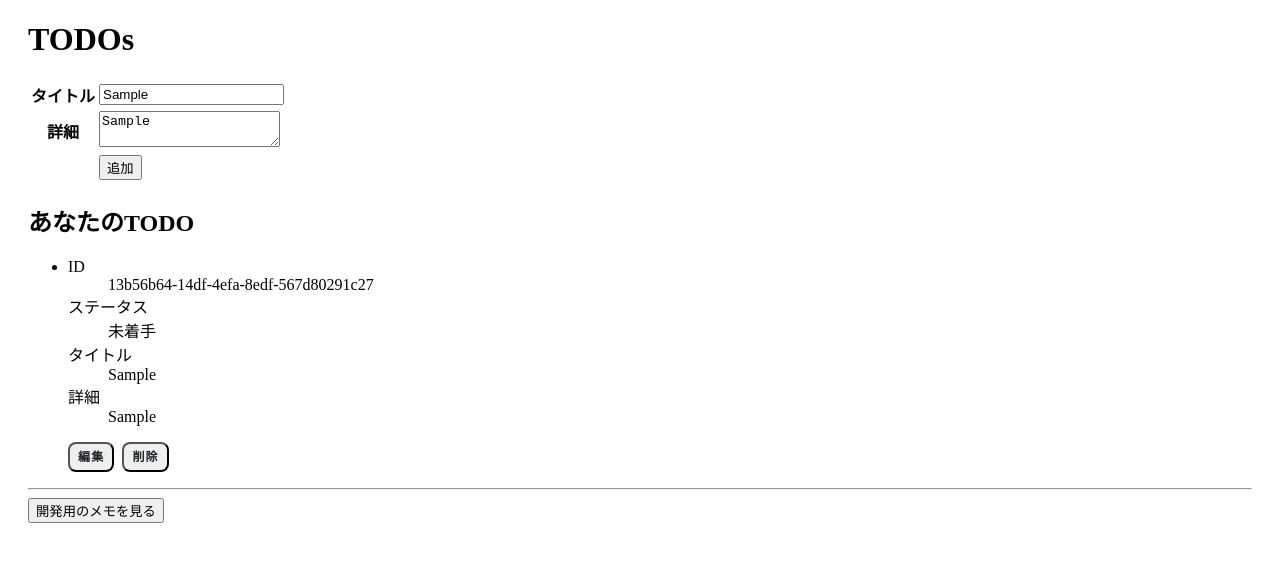
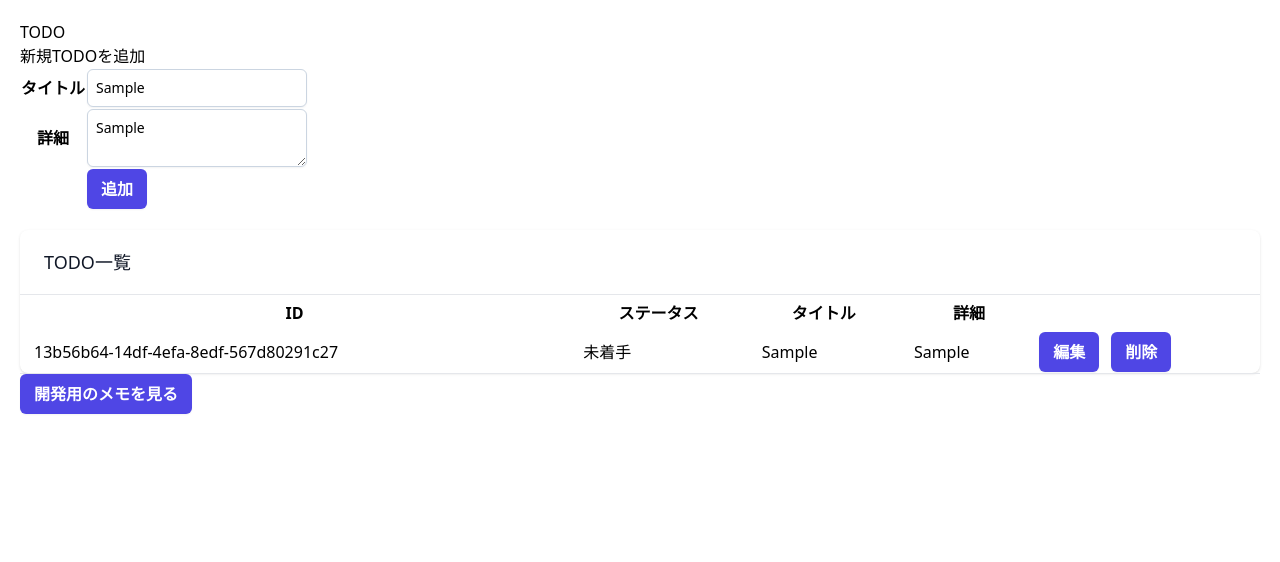
Before and after one commit to kkosuke/react-todo, a React (Create React App) app: page / in a window 1280 px wide. Both pictures are taken after typing "Sample", "Sample" into the empty fields and a click on the button "追加". Shown: the top 562 px of the page. Built offline with nearby package versions, Linux system fonts and the light colour scheme.

Commit message:
tailwind ts

```diff
--- a/package.json
+++ b/package.json
@@ -10,6 +10,7 @@
     "react-dom": "^18.2.0",
     "react-scripts": "5.0.1",
     "styled-components": "^5.3.6",
+    "typescript": "^4.9.5",
     "uuid": "^9.0.0",
     "web-vitals": "^2.1.4"
   },
@@ -36,5 +37,10 @@
       "last 1 firefox version",
       "last 1 safari version"
     ]
+  },
+  "devDependencies": {
+    "autoprefixer": "^10.4.13",
+    "postcss": "^8.4.21",
+    "tailwindcss": "^3.2.4"
   }
 }
--- a/src/App.js
+++ b/src/App.js
@@ -1,9 +1,10 @@
 import React, {useState, useEffect} from "react";
 import { v4 as uuidv4 } from 'uuid';
 import styled from "styled-components"
-import {Rule} from "./components/Rule";
+import {MyMemo} from "./components/MyMemo";
 import {Todo} from "./components/Todo";
 import {TodoStatus} from "./constants/TodoStatus";
+import "./index.css"
 
 const SLabel = styled.label`
   cursor: pointer;
@@ -70,9 +71,11 @@ const App = () =>{
     <div className="" style={{
       margin: "20px"
     }}>
-      <h1>TODOs</h1>
+      <h1>TODO</h1>
       {
         isEditing ? (
+          <>
+            <h2>新規TODOを編集</h2>
             <form onSubmit={onEditSubmit}>
               <table>
                 <tbody>
@@ -91,44 +94,67 @@ const App = () =>{
                   </tr>
                   <tr>
                     <th>タイトル</th>
-                  <td><input type="text" value={currentTodo.title} onChange={onTodoInputChange} /></td>
+                    <td><input type="text" value={currentTodo.title} onChange={onTodoInputChange} className="block bg-white w-full border border-slate-300 rounded-md py-2 px-2 shadow-sm focus:outline-none focus:border-sky-500 focus:ring-sky-500 focus:ring-1 sm:text-sm"/></td>
                   </tr>
                   <tr>
                     <th>詳細</th>
-                  <td><textarea onChange={onTodoDetailTextareaChange} value={currentTodo.detail}></textarea></td>
+                    <td><textarea onChange={onTodoDetailTextareaChange} value={currentTodo.detail} className="block bg-white w-full border border-slate-300 rounded-md py-2 px-2 shadow-sm focus:outline-none focus:border-sky-500 focus:ring-sky-500 focus:ring-1 sm:text-sm"></textarea></td>
                   </tr>
                   <tr>
                     <th>&nbsp;</th>
-                  <td><button type="submit">更新</button></td>
+                    <td><button type="submit" className="rounded-md bg-indigo-600 px-3.5 py-1.5 text-base font-semibold leading-7 text-white shadow-sm hover:bg-indigo-500 focus-visible:outline focus-visible:outline-2 focus-visible:outline-offset-2 focus-visible:outline-indigo-600">更新</button></td>
                   </tr>
                 </tbody>
               </table>
             </form>
+          </>
         ) : (
+          <>
+            <h2>新規TODOを追加</h2>
             <form onSubmit={onTodoSubmit}>
               <table>
                 <tbody>
                   <tr>
                     <th>タイトル</th>
-                  <td><input type="text" value={newTodo.title} onChange={onTodoInputChange} /></td>
+                    <td>
+                    <label className="relative block">
+                      <input className="block bg-white w-full border border-slate-300 rounded-md py-2 px-2 shadow-sm focus:outline-none focus:border-sky-500 focus:ring-sky-500 focus:ring-1 sm:text-sm" placeholder="タイトルを入力" type="text" name="search" value={newTodo.title} onChange={onTodoInputChange} />
+                    </label>
+                    </td>
                   </tr>
                   <tr>
                     <th>詳細</th>
-                  <td><textarea onChange={onTodoDetailTextareaChange} value={newTodo.detail}></textarea></td>
+                    <td><textarea onChange={onTodoDetailTextareaChange} value={newTodo.detail} className="block bg-white w-full border border-slate-300 rounded-md py-2 px-2 shadow-sm focus:outline-none focus:border-sky-500 focus:ring-sky-500 focus:ring-1 sm:text-sm" placeholder="詳細情報を入力してください"></textarea></td>
                   </tr>
                   <tr>
                     <th>&nbsp;</th>
-                  <td><button type="submit">追加</button></td>
+                    <td><button type="submit" className="rounded-md bg-indigo-600 px-3.5 py-1.5 text-base font-semibold leading-7 text-white shadow-sm hover:bg-indigo-500 focus-visible:outline focus-visible:outline-2 focus-visible:outline-offset-2 focus-visible:outline-indigo-600">追加</button></td>
                   </tr>
                 </tbody>
               </table>
             </form>
+          </>
         )
       }
-      <section>
-        <h2>あなたのTODO</h2>
+      <section className="mt-5">
+        <div className="overflow-hidden bg-white shadow sm:rounded-lg">
+          <div className="px-4 py-5 sm:px-6">
+            <h2 className="text-lg font-medium leading-6 text-gray-900">TODO一覧</h2>
+          </div>
+          <div className="border-t border-gray-200">
+          <table className="w-full">
+            <thead>
+              <tr>
+                <th className="px-3.5 py-1.5">ID</th>
+                <th className="px-3.5 py-1.5">ステータス</th>
+                <th className="px-3.5 py-1.5">タイトル</th>
+                <th className="px-3.5 py-1.5">詳細</th>
+                <th className="px-3.5 py-1.5"></th>
+              </tr>
+            </thead>
+            <tbody>
             {todoList.length ? (
-          <ul>
+                <>
                   {todoList.map((todo)=>(
                     <Todo key={todo.id}
                       todo={todo}
@@ -136,12 +162,22 @@ const App = () =>{
                       onClickDelete={onClickDelete}
                     />
                   ))}
-          </ul>
+                </>
               ) : (
-          <p>TODOを入力してください。</p>
+
+                <tr>
+                  <td colSpan="5">
+                    TODOを入力してください。
+                  </td>
+                </tr>
               )}
+              </tbody>
+            </table>
+          </div>
+        </div>
+
       </section>
-      <Rule />
+      <MyMemo />
     </div>
   )
 }
--- a/src/components/Rule.js
+++ b/src/components/MyMemo.js
@@ -11,16 +11,22 @@ const SH2 = styled.h2`
   margin:0;
 `
 
-export const Rule = () => {
+export const MyMemo = () => {
   const [isShow, setIsShow] = useState(false);
   const toggleShow = () =>{ setIsShow(!isShow)}
   return (
     <>
       <hr />
-      <button onClick={toggleShow}>開発用のメモを見る</button>
+      <button onClick={toggleShow} className="rounded-md bg-indigo-600 px-3.5 py-1.5 text-base font-semibold leading-7 text-white shadow-sm hover:bg-indigo-500 focus-visible:outline focus-visible:outline-2 focus-visible:outline-offset-2 focus-visible:outline-indigo-600">開発用のメモを見る</button>
       {isShow && (
         <>
           <SSection>
+            <SH2>icon, tailwind</SH2>
+            <ul>
+              <li><a href="https://heroicons.com/">https://heroicons.com/</a></li>
+              <li><a href="https://tailwindui.com/?ref=top">https://tailwindui.com/?ref=top</a></li>
+              <li><a href="https://zenn.dev/knaka0209/books/9e86ccb888758c/viewer/663286">https://zenn.dev/knaka0209/books/9e86ccb888758c/viewer/663286</a></li>
+            </ul>
             <SH2>説明/学習法</SH2>
             <p>TODOリストをつくってみる。ReactHooksを使う。</p>
             <dl>
--- a/src/components/Todo.js
+++ b/src/components/Todo.js
@@ -1,51 +1,16 @@
-import styled, {css} from "styled-components"
 import {TodoStatus} from "../constants/TodoStatus";
 
-const SButtonMixin = css`
-  font-size: 12px;
-  font-weight: 700;
-  line-height: 1.5;
-  position: relative;
-  display: inline-block;
-  padding: 4px 8px;
-  cursor: pointer;
-  user-select: none;
-  text-align: center;
-  vertical-align: middle;
-  text-decoration: none;
-  letter-spacing: 0.1em;
-  color: #212529;
-  border-radius: 0.5rem;
-`
-
-const SEditButton = styled.button`
-  ${SButtonMixin}
-  margin-right: 8px;
-`
-const SDeleteButton = styled.button`
-${SButtonMixin}
-`
-
-const STodoItem = styled.li`
-  ${props => props.Done === true && css`
-    opacity: 0.2;
-  `}
-`
 export const Todo = (props) =>{
   return (
-    <STodoItem Done={props.todo.status === 2}>
-      <dl>
-        <dt>ID</dt>
-        <dd>{props.todo.id}</dd>
-        <dt>ステータス</dt>
-        <dd>{TodoStatus[props.todo.status]}</dd>
-        <dt>タイトル</dt>
-        <dd>{props.todo.title}</dd>
-        <dt>詳細</dt>
-        <dd>{props.todo.detail}</dd>
-      </dl>
-      <SEditButton onClick={() => props.onClickEdit(props.todo)}>編集</SEditButton>
-      <SDeleteButton onClick={() => props.onClickDelete(props.todo.id)}>削除</SDeleteButton>
-    </STodoItem>
+      <tr>
+        <td className="px-3.5 py-1.5">{props.todo.id}</td>
+        <td className="px-3.5 py-1.5">{TodoStatus[props.todo.status]}</td>
+        <td className="px-3.5 py-1.5">{props.todo.title}</td>
+        <td className="px-3.5 py-1.5">{props.todo.detail}</td>
+        <td>
+          <button className="rounded-md bg-indigo-600 px-3.5 py-1.5 text-base font-semibold leading-7 text-white shadow-sm hover:bg-indigo-500 focus-visible:outline focus-visible:outline-2 focus-visible:outline-offset-2 focus-visible:outline-indigo-600 mr-3" onClick={() => props.onClickEdit(props.todo)}>編集</button>
+          <button className="rounded-md bg-indigo-600 px-3.5 py-1.5 text-base font-semibold leading-7 text-white shadow-sm hover:bg-indigo-500 focus-visible:outline focus-visible:outline-2 focus-visible:outline-offset-2 focus-visible:outline-indigo-600" onClick={() => props.onClickDelete(props.todo.id)}>削除</button>
+        </td>
+      </tr>
   )
 }
--- /dev/null
+++ b/src/index.css
@@ -0,0 +1,3 @@
+@tailwind base;
+@tailwind components;
+@tailwind utilities;
--- /dev/null
+++ b/tailwind.config.js
@@ -0,0 +1,7 @@
+module.exports = {
+  content: ["./src/**/*.{js,jsx,ts,tsx}"],
+  theme: {
+    extend: {},
+  },
+  plugins: [],
+};
```
Also changed, not shown: 2 other files (tests, documents, lock files or other folders). Lines whose indentation alone changed are shown as unchanged.
